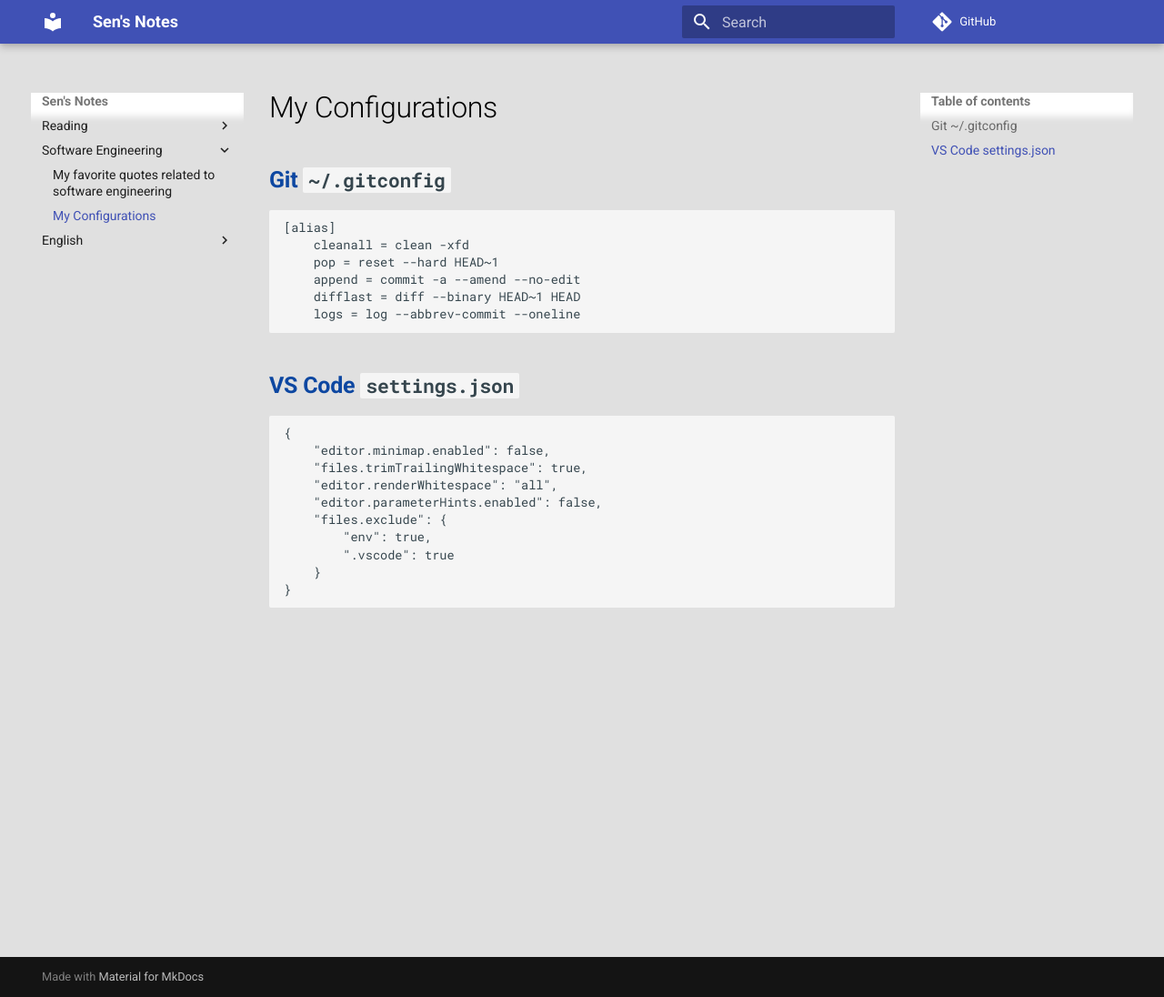
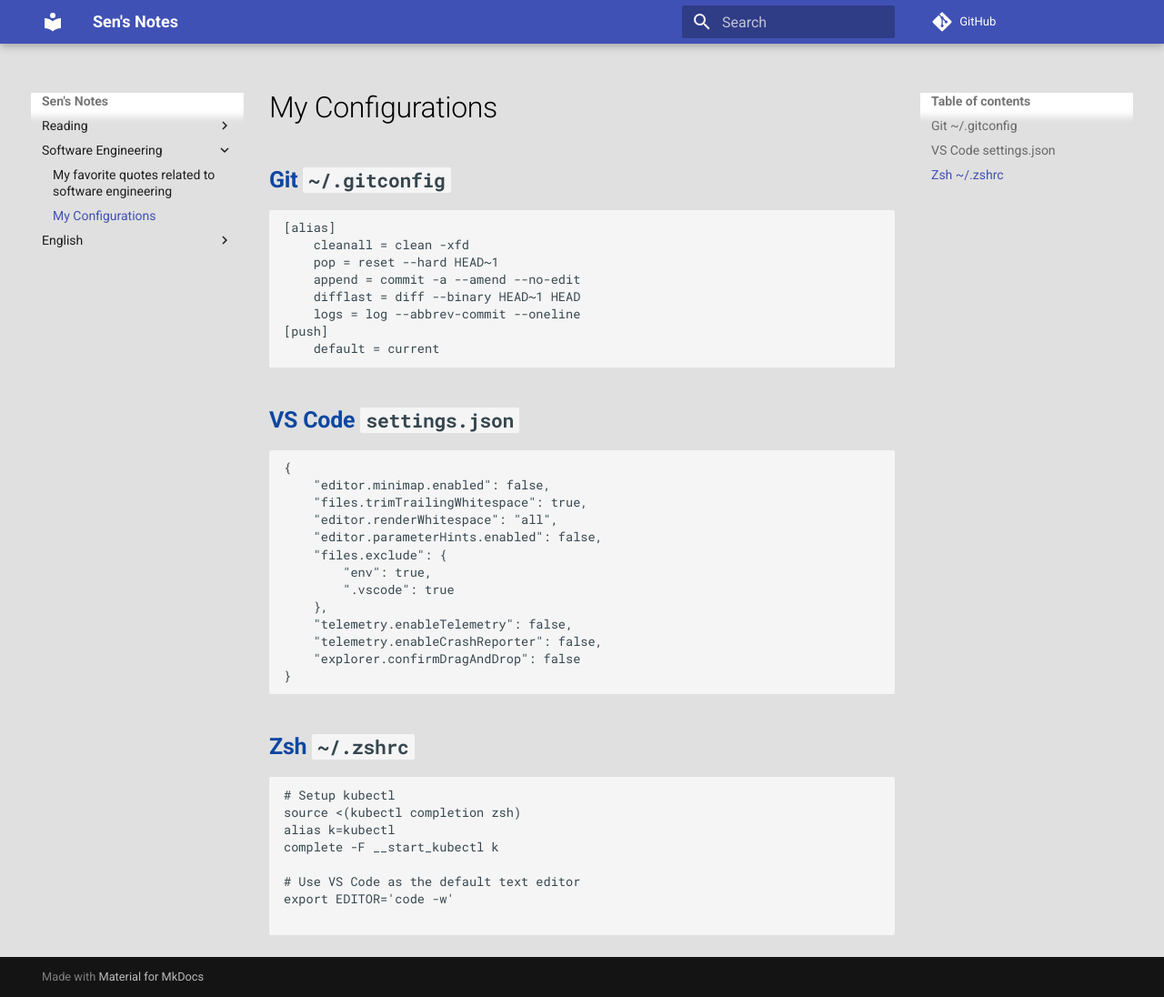
Before and after one commit to slinjhu/notes, an MkDocs documentation site: the page built from docs/software/my-config.md, in a window 1280 px wide and 1096 px high. Shown: the whole window at 91% size. Built offline with MkDocs 1.6.1 and Material for MkDocs 9.7.7, drawn with Linux system fonts in a browser that asks for light colours; comment, search, counter and statistics services are not loaded.

Commit message:
Add some configurations

````diff
--- a/docs/software/my-config.md
+++ b/docs/software/my-config.md
@@ -8,6 +8,8 @@
 	append = commit -a --amend --no-edit
 	difflast = diff --binary HEAD~1 HEAD
 	logs = log --abbrev-commit --oneline
+[push]
+	default = current
 ```
 
 ## VS Code `settings.json`
@@ -20,6 +22,21 @@
     "files.exclude": {
         "env": true,
         ".vscode": true
-    }
+    },
+    "telemetry.enableTelemetry": false,
+    "telemetry.enableCrashReporter": false,
+    "explorer.confirmDragAndDrop": false
 }
 ```
+
+## Zsh `~/.zshrc`
+```
+# Setup kubectl
+source <(kubectl completion zsh)
+alias k=kubectl
+complete -F __start_kubectl k
+
+# Use VS Code as the default text editor
+export EDITOR='code -w'
+
+```
````
